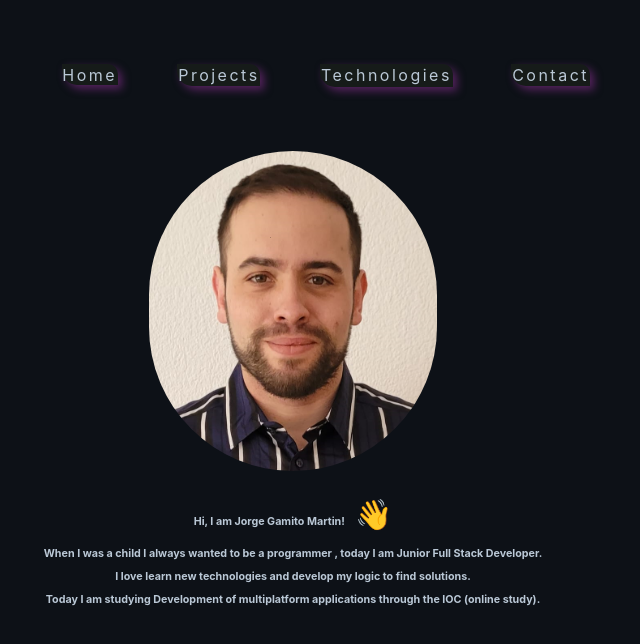
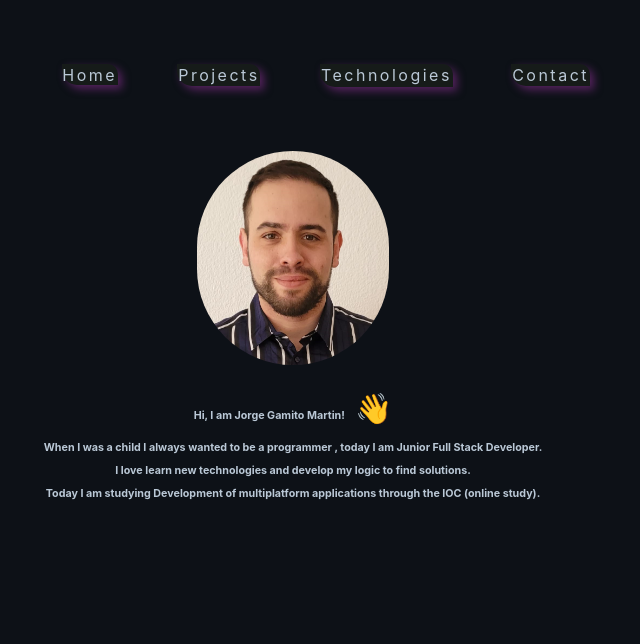
Before and after one commit to JGamito/curriculum, a React (Create React App) app: page / in a window 1280 px wide. Shown: the top 644 px of the page, without its empty margins (347-987 px from the left). Built offline with nearby package versions, Linux system fonts and the light colour scheme.

Commit message:
modify photo face

```diff
--- a/src/components/pages/Home/home.module.css
+++ b/src/components/pages/Home/home.module.css
@@ -1,6 +1,6 @@
 .photo {
-  width: 25%;
-  height: 25%;
+  width: 15%;
+  height: 15%;
   border-radius: 6000px;
   margin-bottom: 10px;
 }
@@ -11,7 +11,6 @@
   opacity: 1;
 }
 .divPhoto {
-  margin: 5%;
   display: flex;
   flex-direction: column;
   align-items: center;
```
